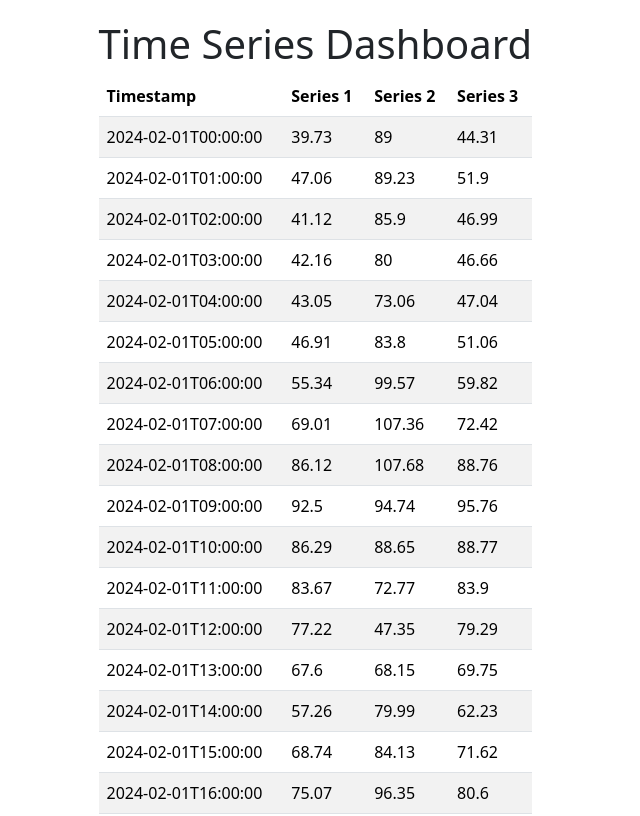
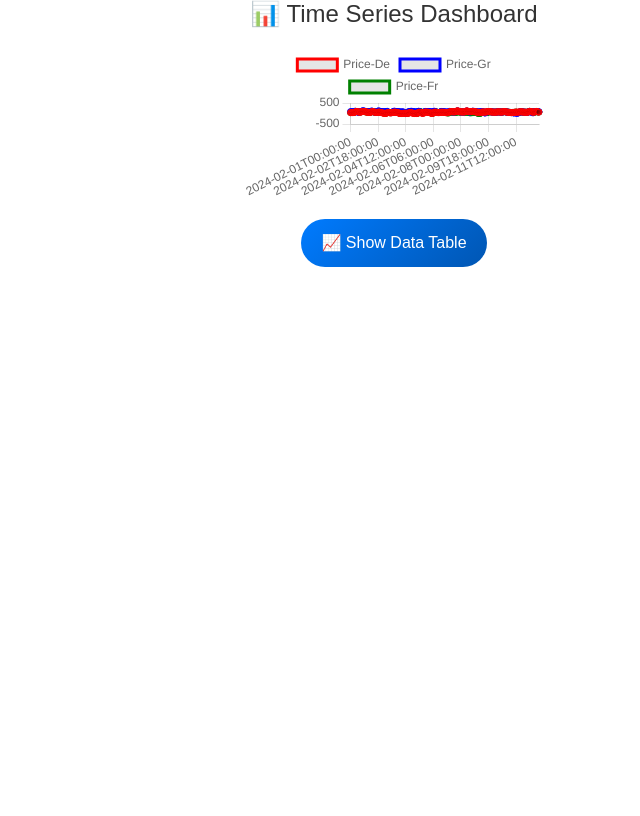
Before and after one commit to stellamarma/Assignment, a Vue app: page / in a window 1280 px wide. Shown: the top 816 px of the page, without its empty margins (96-736 px from the left). Built offline with nearby package versions, Linux system fonts and the light colour scheme; the HTML template or start-up script is replaced by a standard one.

Commit message:
Create a button to show or hide data

```diff
--- a/src/App.vue
+++ b/src/App.vue
@@ -1,4 +1,3 @@
-
 <script setup lang="ts">
 import { ref, onMounted } from "vue";
 import DataTable from "./components/DataTable.vue";
@@ -6,6 +5,7 @@ import LineChart from "./components/LineChart.vue";
 import type { TimeSeriesData } from "./types/types.ts";
 
 const timeSeriesData = ref<TimeSeriesData[]>([]);
+const showTable = ref(false); // Ελέγχει την εμφάνιση του πίνακα
 
 onMounted(async () => {
   const response = await fetch("/data/timeseries.json");
@@ -14,9 +14,75 @@ onMounted(async () => {
 </script>
 
 <template>
-  <div class="container">
-    <h1>Time Series Dashboard</h1>
-    <DataTable :data="timeSeriesData" />
+  <div class="dashboard">
+    <h1>📊 Time Series Dashboard</h1>
+
     <LineChart :data="timeSeriesData" />
+
+    <div class="button-container">
+      <button @click="showTable = !showTable">
+        {{ showTable ? "📉 Hide Data Table" : "📈 Show Data Table" }}
+      </button>
+    </div>
+
+    <transition name="fade">
+      <div v-if="showTable" class="table-container">
+        <DataTable :data="timeSeriesData" />
+      </div>
+    </transition>
   </div>
 </template>
+
+<style scoped>
+/* Βασικό Styling */
+.dashboard {
+  max-width: 900px;
+  margin: auto;
+  text-align: center;
+  font-family: "Arial", sans-serif;
+}
+
+h1 {
+  color: #333;
+  font-size: 24px;
+  margin-bottom: 20px;
+}
+
+/* Κουμπί εμφάνισης πίνακα */
+.button-container {
+  margin: 20px 0;
+}
+
+button {
+  padding: 12px 20px;
+  font-size: 16px;
+  background: linear-gradient(135deg, #007bff, #0056b3);
+  color: white;
+  border: none;
+  border-radius: 25px;
+  cursor: pointer;
+  transition: all 0.3s ease-in-out;
+}
+
+button:hover {
+  background: linear-gradient(135deg, #0056b3, #003d82);
+  transform: scale(1.05);
+}
+
+/* Πλαίσιο για τον πίνακα */
+.table-container {
+  margin-top: 20px;
+  padding: 15px;
+  background: white;
+  border-radius: 10px;
+  box-shadow: 0px 4px 10px rgba(0, 0, 0, 0.1);
+}
+
+/* Εφέ εμφάνισης (fade-in) */
+.fade-enter-active, .fade-leave-active {
+  transition: opacity 0.5s;
+}
+.fade-enter, .fade-leave-to {
+  opacity: 0;
+}
+</style>
--- a/src/components/DataTable.vue
+++ b/src/components/DataTable.vue
@@ -12,9 +12,9 @@ const props = defineProps<{ data: TimeSeriesData[] }>();
     <thead>
       <tr>
         <th>Timestamp</th>
-        <th>Series 1</th>
-        <th>Series 2</th>
-        <th>Series 3</th>
+        <th>Price-De</th>
+        <th>Price-Gr</th>
+        <th>Price-Fr</th>
       </tr>
     </thead>
     <tbody>
--- a/src/components/LineChart.vue
+++ b/src/components/LineChart.vue
@@ -13,9 +13,9 @@ const chartData = computed(() => {
   return {
     labels: props.data.map((d) => d.DateTime),
     datasets: [
-      { label: "Series 1", data: props.data.map((d) => d.ENTSOE_DE_DAM_Price), borderColor: "red" },
-      { label: "Series 2", data: props.data.map((d) => d.ENTSOE_GR_DAM_Price), borderColor: "blue" },
-      { label: "Series 3", data: props.data.map((d) => d.ENTSOE_FR_DAM_Price), borderColor: "green" }
+      { label: "Price-De", data: props.data.map((d) => d.ENTSOE_DE_DAM_Price), borderColor: "red" },
+      { label: "Price-Gr", data: props.data.map((d) => d.ENTSOE_GR_DAM_Price), borderColor: "blue" },
+      { label: "Price-Fr", data: props.data.map((d) => d.ENTSOE_FR_DAM_Price), borderColor: "green" }
     ]
   };
 });
```
